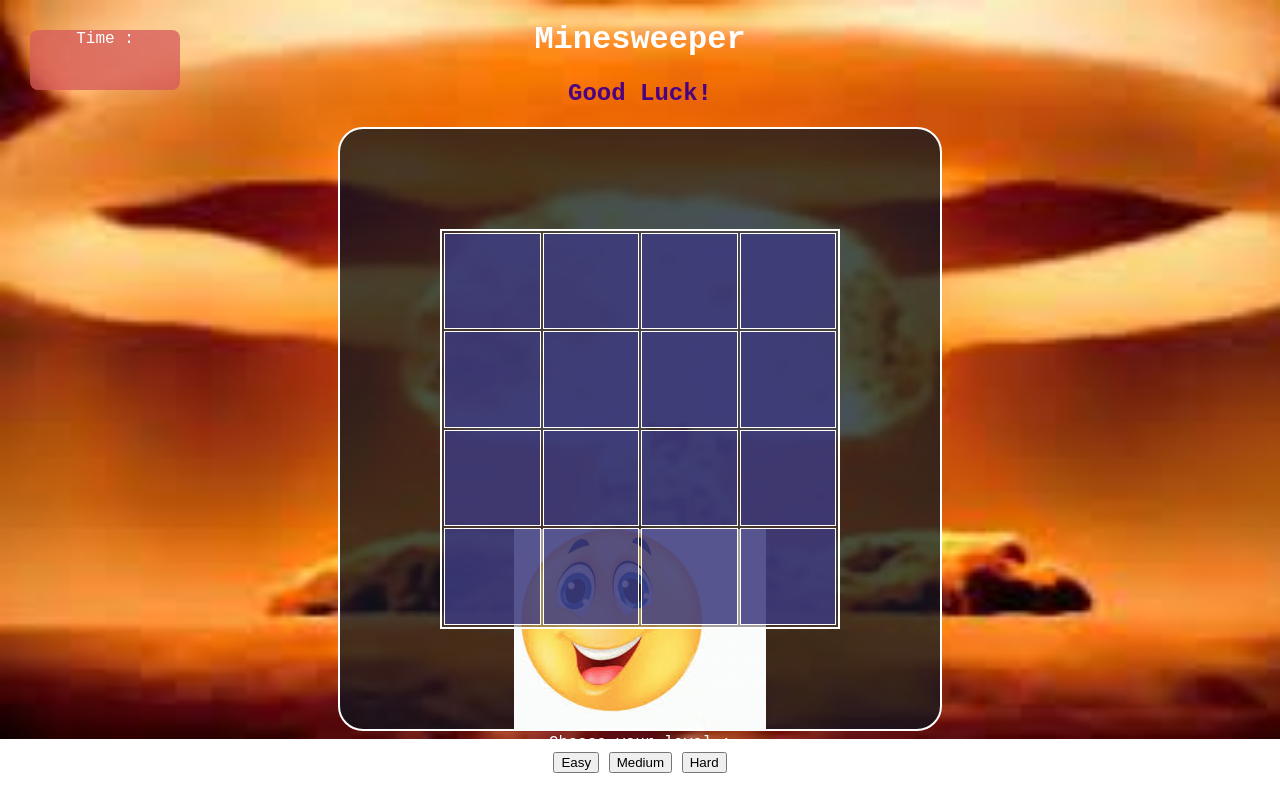
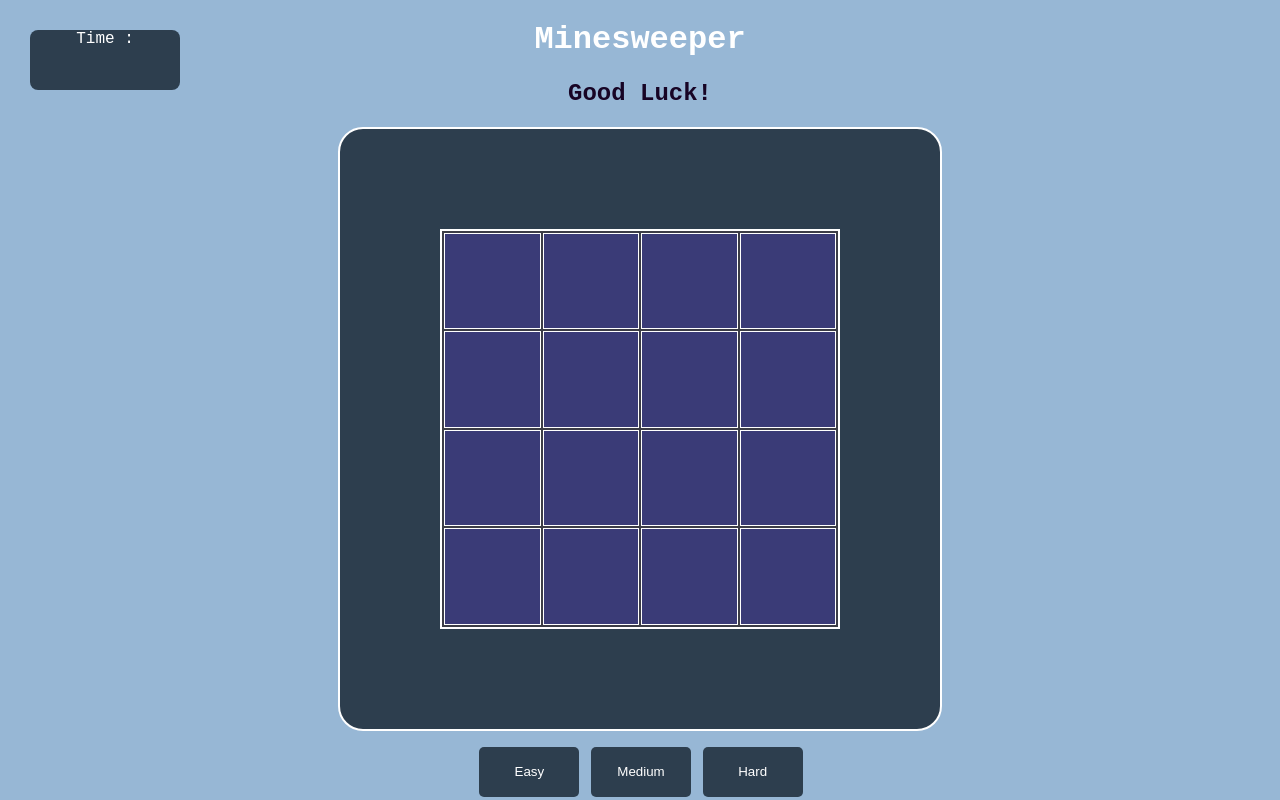
Before and after one commit to omere94/MineSweeper, a plain HTML site: page index.html in a window 1280 px wide. Drawn offline with Linux system fonts and the light colour scheme.

Commit message:
second up-load

```diff
--- a/css/style.css
+++ b/css/style.css
@@ -1,14 +1,12 @@
 body {
-    background: url("../img/background\ img.jpg");
-    background-repeat: no-repeat;
-    background-size: cover;
+    background-color: rgba(70, 127, 180, 0.555);
     text-align: center;
     font-family: "Fantasy", "Courier New", monospace;
     color: white;
 }
 
 h2 {
-    color: indigo;
+    color: rgb(23, 4, 37);
 }
 
 .game {
@@ -55,7 +53,7 @@ td {
 }
 
 .timer {
-    background-color: rgba(214, 91, 91, 0.767);
+    background-color:#09151fbd;
     height: 60px;
     width: 150px;
     position:fixed;
@@ -64,4 +62,17 @@ td {
     border-radius: 8px;
     color: rgb(255, 255, 255);
     display: inline-block;
+    text-align: center;
 }
+
+button {
+    height: 50px;
+    width: 100px;
+    border: none;
+    border-radius: 5px;
+    background-color: #09151fbd;
+    color: white;
+    cursor: pointer;
+    margin-left: 2px;
+    margin-top: 200px;
+}
--- a/index.html
+++ b/index.html
@@ -9,14 +9,13 @@
     <title>Mine Sweeper</title>
 </head>
 
-<body onload="initGame()">
+<body onload="initGame()" oncontextmenu="return false;">
     <h1>Minesweeper</h1>
     <h2>Good Luck!</h2>
     <div class="game">
         <div class="board"></div>
         <div class="timer">Time : <br> <span></span></div>
-        <div class="emoji" onclick="initGame()"><img src="img/emoji.jpg"></div>
-        <div>Choose your level : <br>
+        <div> <br>
             <button onclick="gameLevel(1)">Easy</button>
             <button onclick="gameLevel(2)">Medium</button>
             <button onclick="gameLevel(3)">Hard</button>
--- a/js/main.js
+++ b/js/main.js
@@ -3,6 +3,9 @@
 
 const MINE = '💣';
 const MARK = '🚩';
+const EMOJI = '<img src="../img/emoji.png" />';
+const EMOJI_LOSE = '<img src="../img/emoji lose.png" />'
+const EMOJI_WIN = '<img src="../img/emoji win.png" />'
 
 var gBoard = [];
 var gTimerInterval = null;
@@ -118,7 +121,6 @@ function cellClicked(elCell, i, j) {
     elCell.classList.remove('hidden')
     elCell.innerHTML = content;
     checkGameOver();
-    revealAll();
 }
 
 function cellMarked(elCell, i, j) {
@@ -141,13 +143,16 @@ function cellMarked(elCell, i, j) {
 
 function checkGameOver() {
     var cellsCount = gLevel.SIZE ** 2;
-    var notMines = cellsCount - gLevel.MINES;
-    if (gGame.shownCount === notMines && gGame.markCount === gLevel.MINES) {
+    var noMines = cellsCount - gLevel.MINES;
+    if (gGame.shownCount === noMines && gGame.markedCount === gLevel.MINES) {
         gGame.isOn = false;
+        gameOver = true;
         clearInterval(gTimerInterval);
+        elEmojiDiv.innerHTML = EMOJI_WIN;
+        alert('Victory');
         return true;
-
     }
+    return false;
 }
 
 function gameLevel(level) {
@@ -176,11 +181,5 @@ function gameLevel(level) {
     }
 }
 
-function revealAll (){
-    for (var i = 0; i < gLevel.SIZE; i++) {
-        for (var j = 0; j < gLevel.SIZE; j++){
-            gBoard[i][j].classList.remove('hidden')
-        }
-}
-}
+
 //function expandShown(board, elCell, i, j)
```
